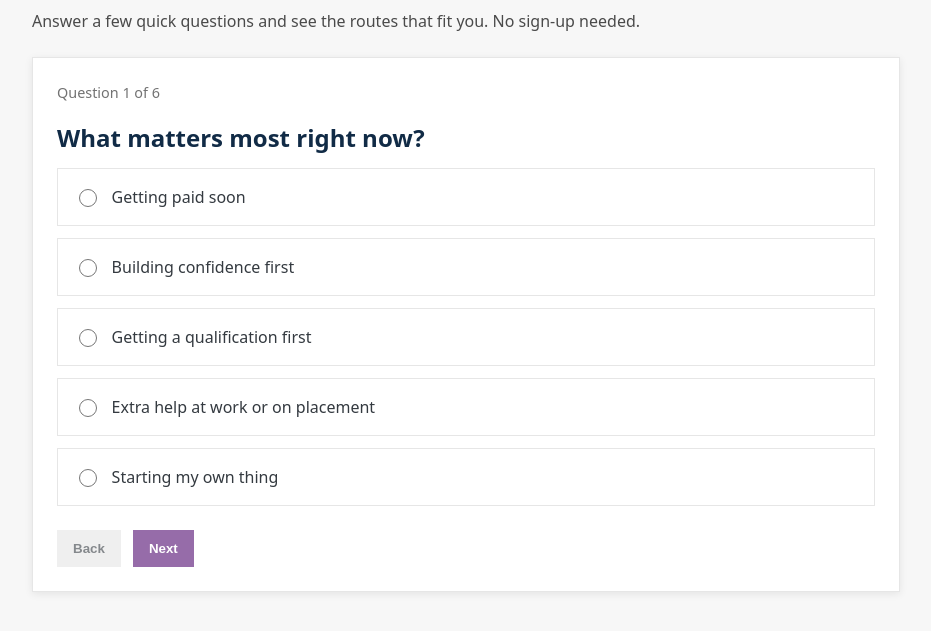
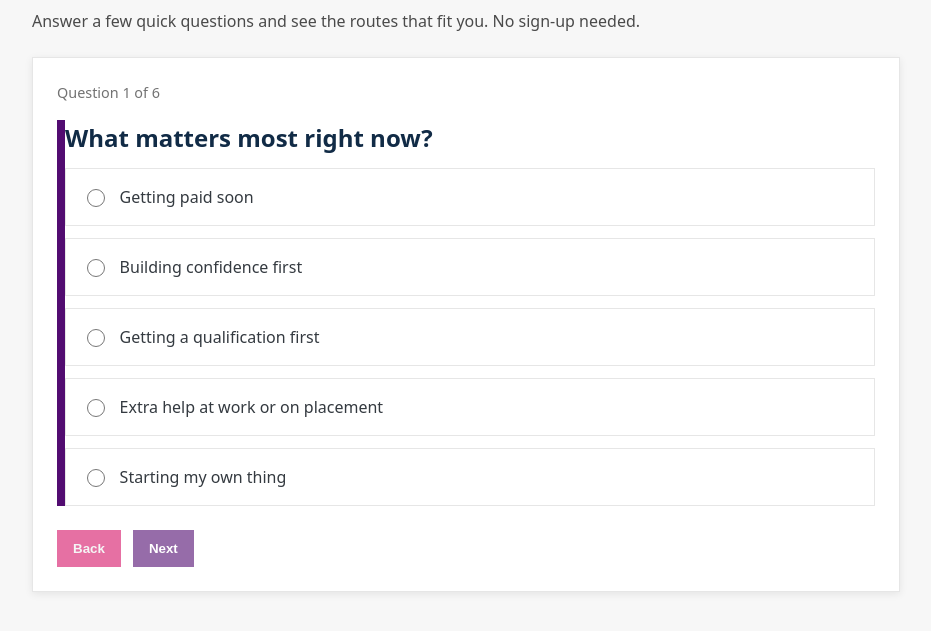
Before and after one commit to JWB-Product/skills-connect, a plain HTML site: page index.html in a window 1280 px wide. Shown: the part 89-720 px from the top of the page, without its empty margins (174-1105 px from the left). Drawn offline with Linux system fonts and the light colour scheme.

Commit message:
left borders and buttons

```diff
--- a/styles.css
+++ b/styles.css
@@ -68,7 +68,13 @@ html,body{
   padding:var(--space-4);
 }
 
-.sc-quiz .sc-step{ margin-bottom:var(--space-4); }
+.sc-quiz .sc-step{
+
+    margin-bottom:var(--space-4);
+    border-left:8px solid var(--primary);
+}
+
+
 .sc-quiz .sc-q{
   font-weight:600;
   color:var(--col4);
@@ -88,6 +94,8 @@ html,body{
 .sc-option:has(input:focus-visible){ outline:var(--focus); outline-offset:2px; }
 
 .sc-actions{ display:flex; gap:var(--space-2); margin-top:var(--space-3); }
+
+
 .sc-btn{
   appearance:none; border:0; cursor:pointer;
   border-radius:var(--radius);
@@ -99,8 +107,8 @@ html,body{
   color:var(--white);
 }
 .sc-btn--secondary{
-  background:var(--grey7);
-  color:var(--grey5);
+  background:var(--col8);
+  color:var(--grey4);
 }
 .sc-btn[disabled]{ opacity:.6; cursor:not-allowed; }
 
@@ -112,9 +120,7 @@ html,body{
 .sc-results{
   display:grid; gap:var(--space-3);
 }
-.sc-result{
-  border-left:8px solid var(--primary);
-}
+
 .sc-result h3{
   margin:0 0 .25rem;
   color:var(--primary);
```
